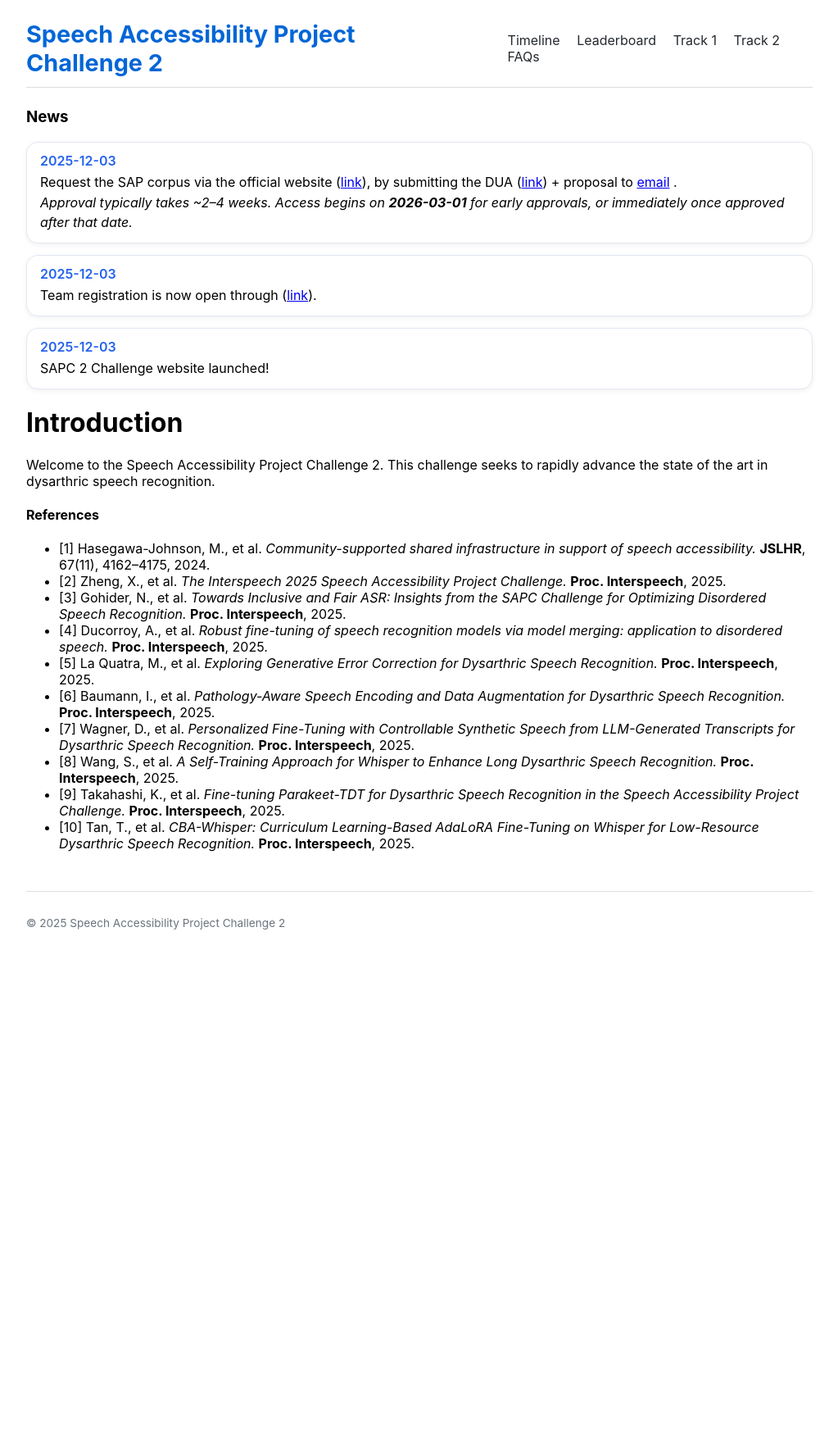
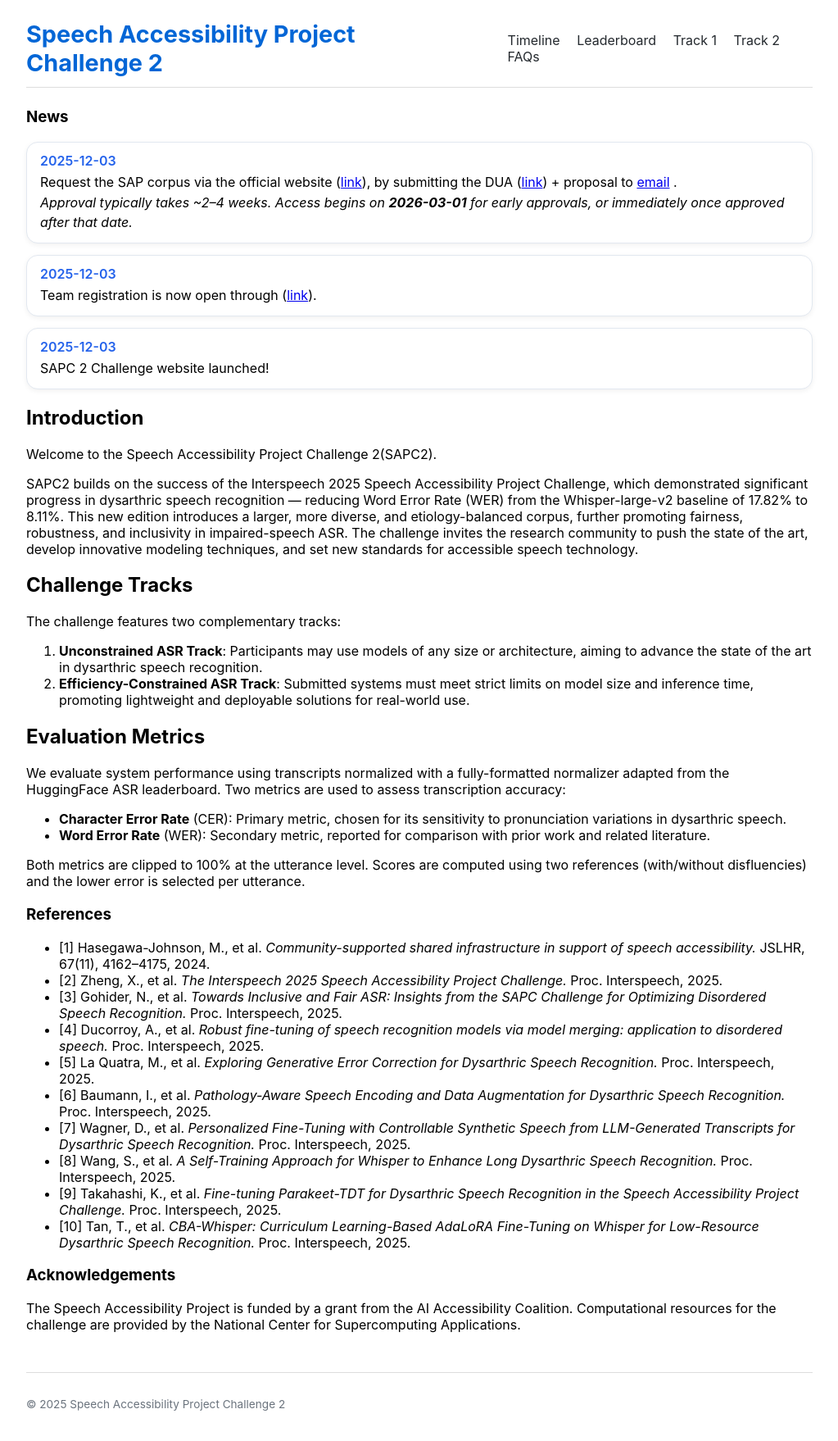
Before and after one commit to xiuwenz2/SAPC2-website, a Jekyll site: the page built from index.md, in a window 1280 px wide. Shown: the whole page at 82% size, without its empty margins (128-1151 px from the left). Built offline with Jekyll 4.4.1, drawn with Linux system fonts in a browser that asks for light colours; before the commit the page ends 1171 px from its top, so only the background shows below that.

Commit message:
Revise introduction and challenge tracks for SAPC2
Updated introduction and challenge details for SAPC2, including evaluation metrics and acknowledgements.

```diff
--- a/index.md
+++ b/index.md
@@ -46,43 +46,34 @@ hero_meta: >
 
 </div>
 
-# <a id="call"></a>Introduction
-Welcome to the Speech Accessibility Project Challenge 2. This challenge seeks to rapidly advance the state of the art in dysarthric speech recognition.
+## <a id="call"></a>Introduction
+Welcome to the Speech Accessibility Project Challenge 2(SAPC2).
 
+SAPC2 builds on the success of the Interspeech 2025 Speech Accessibility Project Challenge, which demonstrated significant progress in dysarthric speech recognition — reducing Word Error Rate (WER) from the Whisper-large-v2 baseline of 17.82% to 8.11%. This new edition introduces a larger, more diverse, and etiology-balanced corpus, further promoting fairness, robustness, and inclusivity in impaired-speech ASR. The challenge invites the research community to push the state of the art, develop innovative modeling techniques, and set new standards for accessible speech technology.
 
+## <a id="call"></a>Challenge Tracks
+The challenge features two complementary tracks:
+1. **Unconstrained ASR Track**: Participants may use models of any size or architecture, aiming to advance the state of the art in dysarthric speech recognition.
+2. **Efficiency-Constrained ASR Track**: Submitted systems must meet strict limits on model size and inference time, promoting lightweight and deployable solutions for real-world use.
 
-#### References
-- [1] Hasegawa-Johnson, M., et al. *Community-supported shared infrastructure in support of speech accessibility.* **JSLHR**, 67(11), 4162–4175, 2024.
-- [2] Zheng, X., et al. *The Interspeech 2025 Speech Accessibility Project Challenge.* **Proc. Interspeech**, 2025.
-- [3] Gohider, N., et al. *Towards Inclusive and Fair ASR: Insights from the SAPC Challenge for Optimizing Disordered Speech Recognition.* **Proc. Interspeech**, 2025.
-- [4] Ducorroy, A., et al. *Robust fine-tuning of speech recognition models via model merging: application to disordered speech.* **Proc. Interspeech**, 2025.
-- [5] La Quatra, M., et al. *Exploring Generative Error Correction for Dysarthric Speech Recognition.* **Proc. Interspeech**, 2025.
-- [6] Baumann, I., et al. *Pathology-Aware Speech Encoding and Data Augmentation for Dysarthric Speech Recognition.* **Proc. Interspeech**, 2025.
-- [7] Wagner, D., et al. *Personalized Fine-Tuning with Controllable Synthetic Speech from LLM-Generated Transcripts for Dysarthric Speech Recognition.* **Proc. Interspeech**, 2025.
-- [8] Wang, S., et al. *A Self-Training Approach for Whisper to Enhance Long Dysarthric Speech Recognition.* **Proc. Interspeech**, 2025.
-- [9] Takahashi, K., et al. *Fine-tuning Parakeet-TDT for Dysarthric Speech Recognition in the Speech Accessibility Project Challenge.* **Proc. Interspeech**, 2025.
-- [10] Tan, T., et al. *CBA-Whisper: Curriculum Learning-Based AdaLoRA Fine-Tuning on Whisper for Low-Resource Dysarthric Speech Recognition.* **Proc. Interspeech**, 2025.
+## <a id="call"></a>Evaluation Metrics
+We evaluate system performance using transcripts normalized with a fully-formatted normalizer adapted from the HuggingFace ASR leaderboard. Two metrics are used to assess transcription accuracy:
+- **Character Error Rate** (CER): Primary metric, chosen for its sensitivity to pronunciation variations in dysarthric speech.
+- **Word Error Rate** (WER): Secondary metric, reported for comparison with prior work and related literature.
 
-<!--
-### <a id="call"></a>Introduction
+Both metrics are clipped to 100% at the utterance level. Scores are computed using two references (with/without disfluencies) and the lower error is selected per utterance.
 
-Welcome to the Speech Accessibility Project Challenge 2. This challenge seeks to rapidly advance the state of the art in dysarthric speech recognition.
-
-### <a id="call"></a>Data
-
-Compared to the SAPC dataset, SAPC2 data is more challenging.
-
-### <a id="call"></a>Challenge Tracks
-The challenge features two complementary tracks:
-
-Main Track: Participants can use open-source data to post-train open-source models, focusing on intrinsic model reasoning capabilities.
-Limited-resource Track: Participants can use open-source models to build an agent system or pipeline without human-in-the-loop, emphasizing system-level orchestration and tool use.
-
-### <a id="call"></a>Evaluation Metrics
-We adpte CER and WER as metrics:
-Metric 1: CER (Primary)
-Metric 2: WER
+### References
+- [1] Hasegawa-Johnson, M., et al. *Community-supported shared infrastructure in support of speech accessibility.* JSLHR, 67(11), 4162–4175, 2024.
+- [2] Zheng, X., et al. *The Interspeech 2025 Speech Accessibility Project Challenge.* Proc. Interspeech, 2025.
+- [3] Gohider, N., et al. *Towards Inclusive and Fair ASR: Insights from the SAPC Challenge for Optimizing Disordered Speech Recognition.* Proc. Interspeech, 2025.
+- [4] Ducorroy, A., et al. *Robust fine-tuning of speech recognition models via model merging: application to disordered speech.* Proc. Interspeech, 2025.
+- [5] La Quatra, M., et al. *Exploring Generative Error Correction for Dysarthric Speech Recognition.* Proc. Interspeech, 2025.
+- [6] Baumann, I., et al. *Pathology-Aware Speech Encoding and Data Augmentation for Dysarthric Speech Recognition.* Proc. Interspeech, 2025.
+- [7] Wagner, D., et al. *Personalized Fine-Tuning with Controllable Synthetic Speech from LLM-Generated Transcripts for Dysarthric Speech Recognition.* Proc. Interspeech, 2025.
+- [8] Wang, S., et al. *A Self-Training Approach for Whisper to Enhance Long Dysarthric Speech Recognition.* Proc. Interspeech, 2025.
+- [9] Takahashi, K., et al. *Fine-tuning Parakeet-TDT for Dysarthric Speech Recognition in the Speech Accessibility Project Challenge.* Proc. Interspeech, 2025.
+- [10] Tan, T., et al. *CBA-Whisper: Curriculum Learning-Based AdaLoRA Fine-Tuning on Whisper for Low-Resource Dysarthric Speech Recognition.* Proc. Interspeech, 2025.
 
 ### <a id="call"></a>Acknowledgements
 The Speech Accessibility Project is funded by a grant from the AI Accessibility Coalition. Computational resources for the challenge are provided by the National Center for Supercomputing Applications.
--->
```
